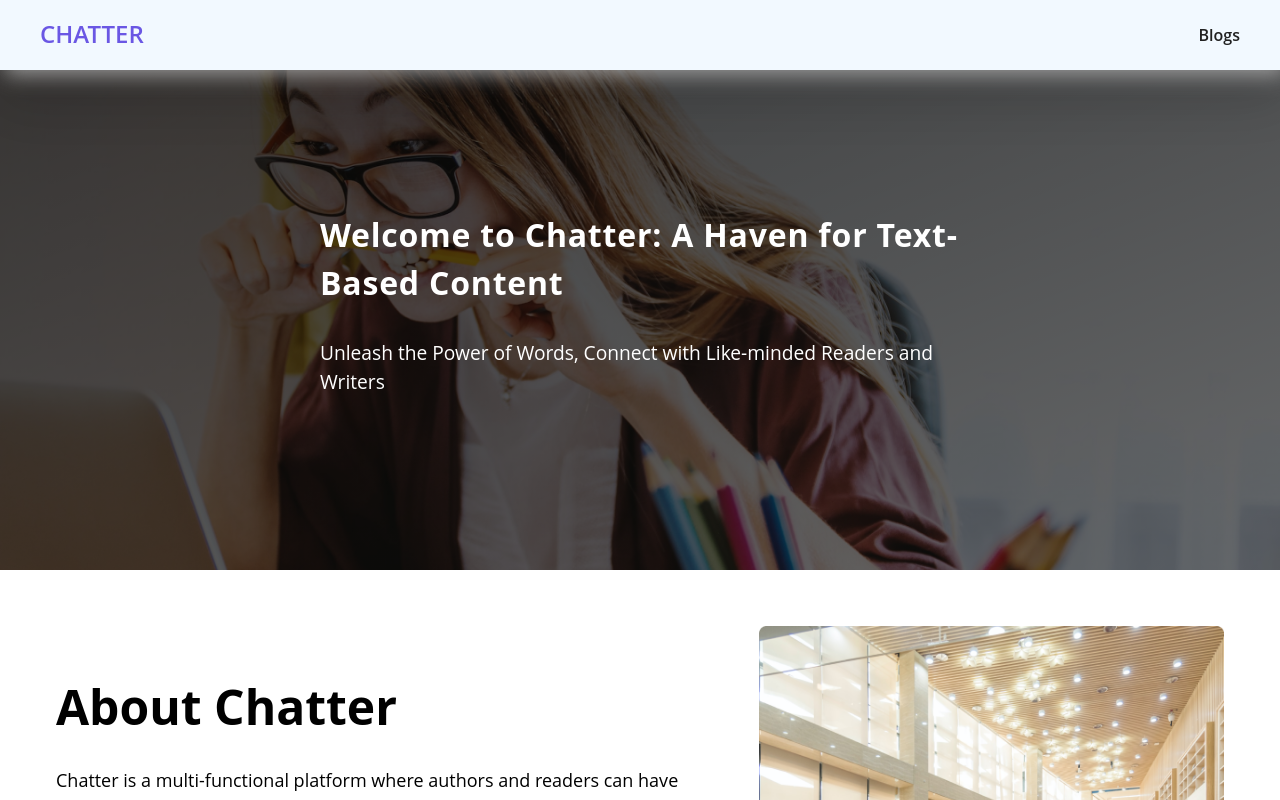
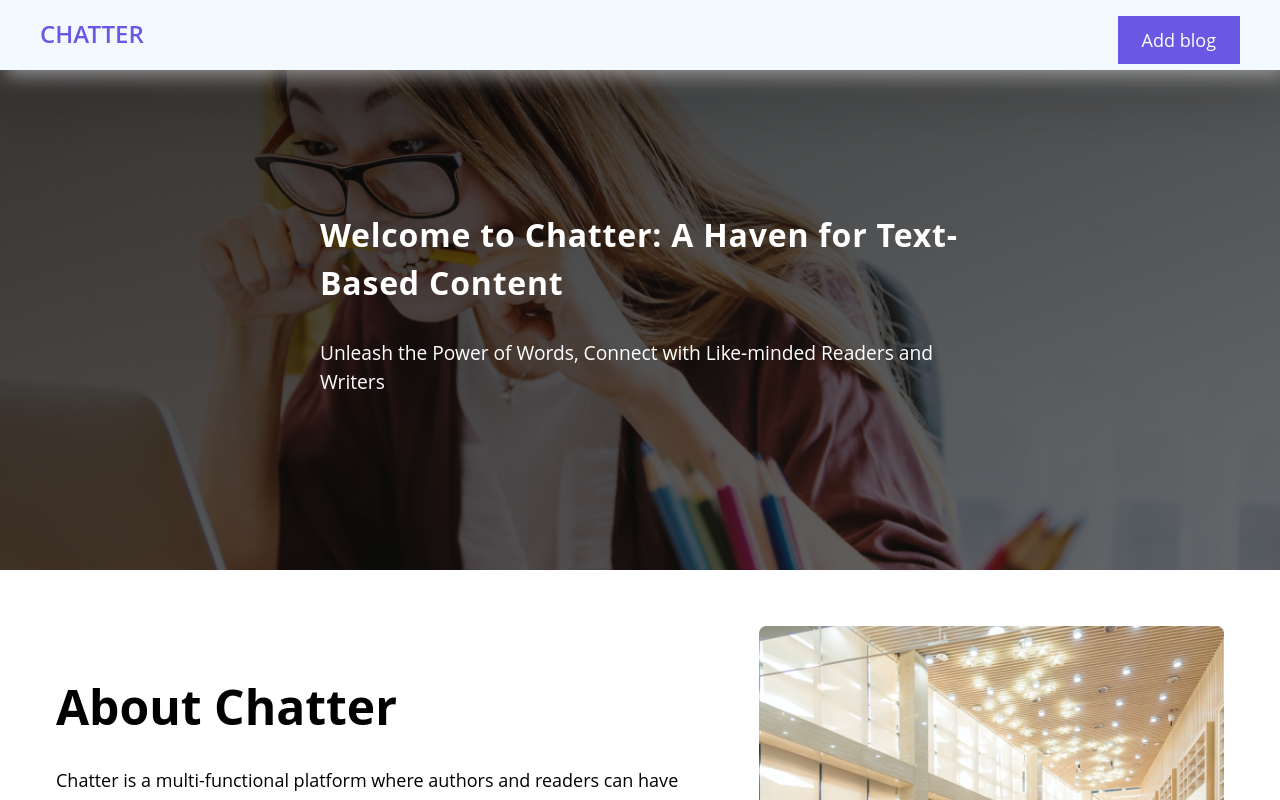
Before and after one commit to adeyanjufawaz/Component-Sidebae, a Next.js app: page / in a window 1280 px wide. Shown: the top 800 px of the page. Built offline with nearby package versions, Linux system fonts and the light colour scheme; no server answers.

Commit message:
Fix/Navbar blog button

```diff
--- a/app/components/navbar.jsx
+++ b/app/components/navbar.jsx
@@ -62,11 +62,12 @@ export default function Navbar() {
           <Link href="/">CHatter</Link>
         </h2>
 
-        <div className="flex gap-3 ">
-          <button className="customized_h3" onClick={goToBlogs}>
-            <p>Blogs</p>
-          </button>
-        </div>
+        <button
+          className="bg-pry hover:bg-purple-600 p-6 text-lg text-white flex justify-center items-center"
+          onClick={goToBlogs}
+        >
+          <p>Add blog</p>
+        </button>
       </nav>
     </div>
   );
```
